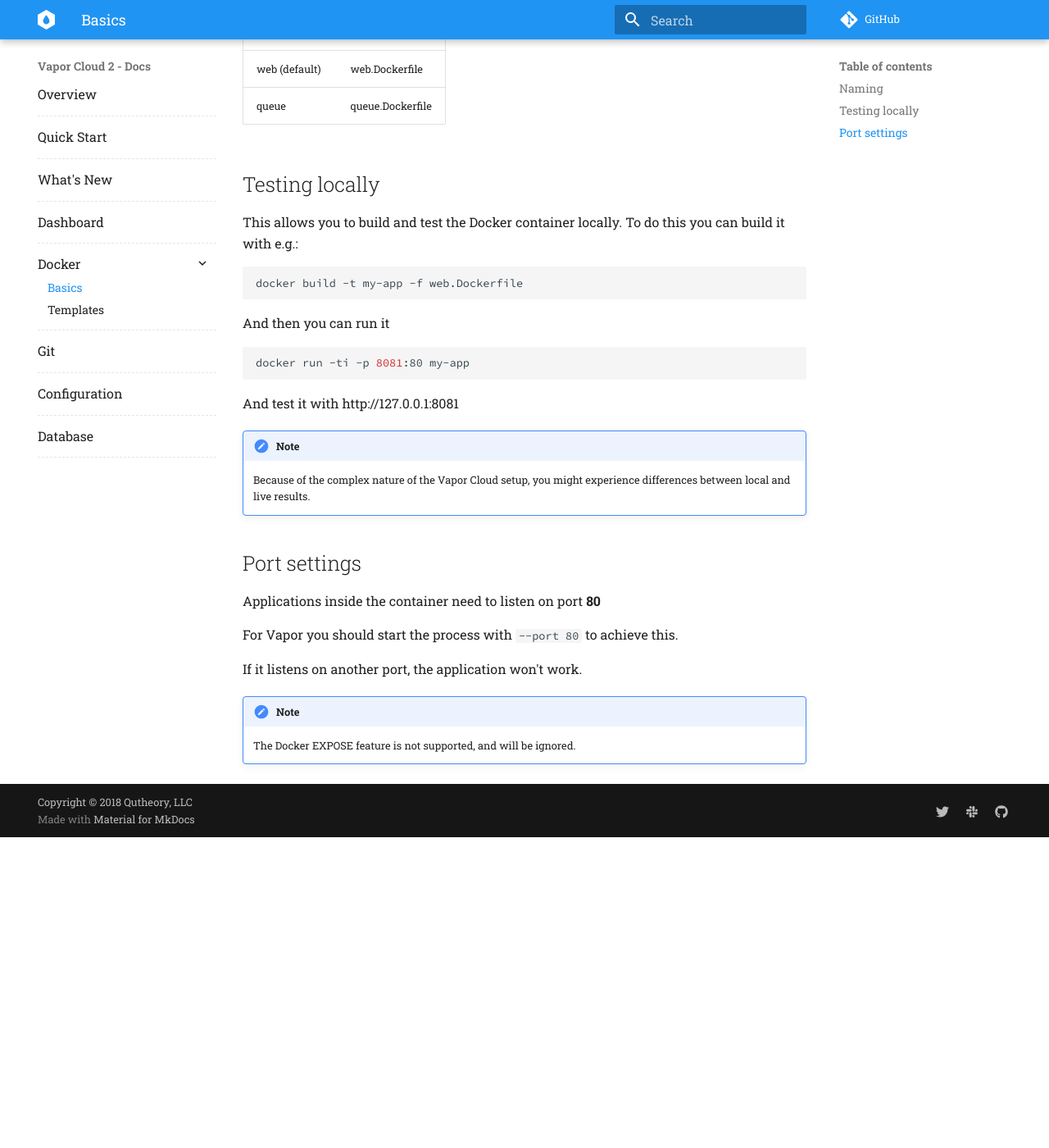
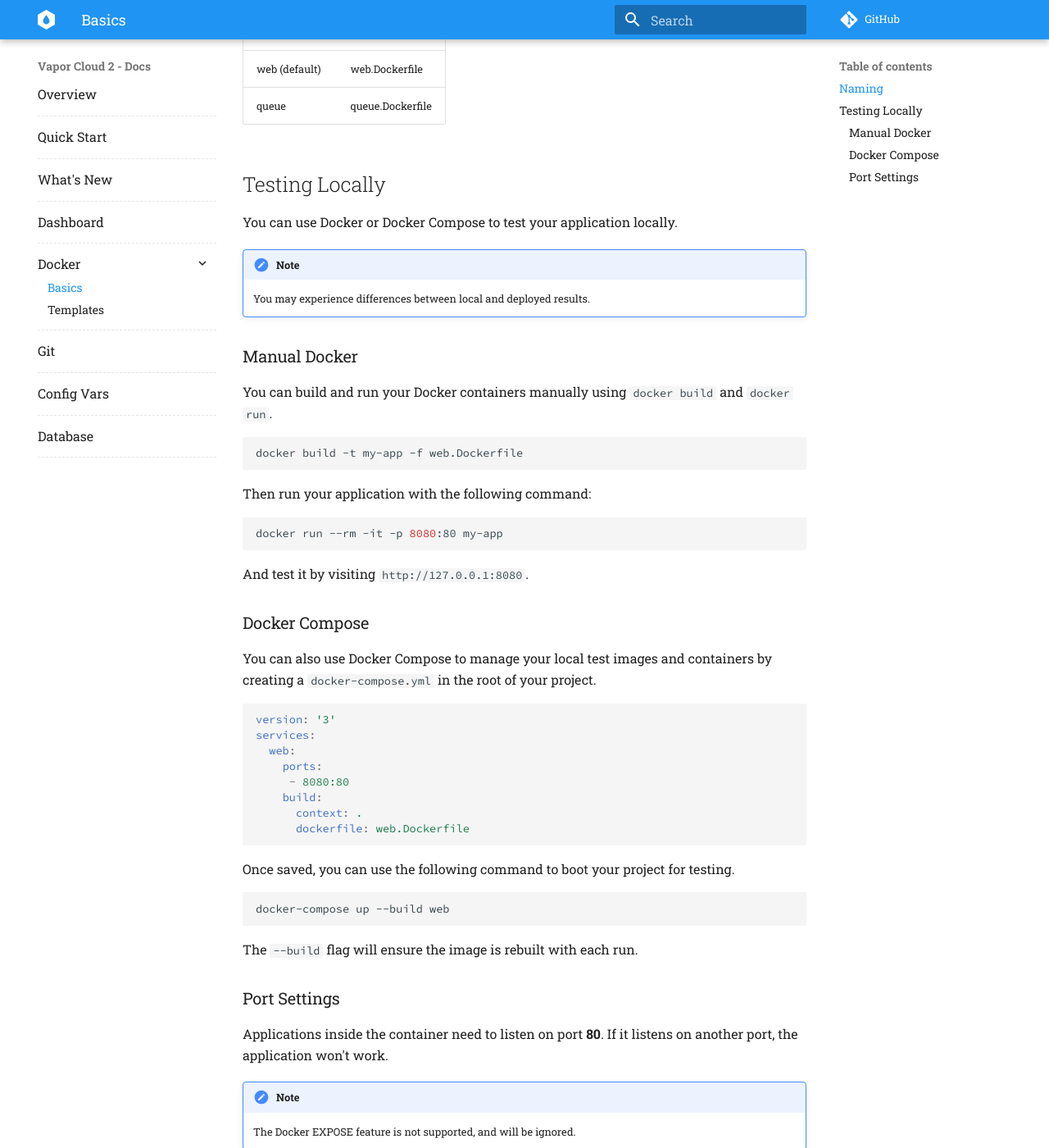
Before and after one commit to qutheory/docsv2, an MkDocs documentation site: the page built from docs/docker/basics.md, in a window 1280 px wide and 1400 px high, scrolled down 499 px. Shown: the whole window at 82% size. Built offline with MkDocs 1.6.1 and Material for MkDocs 9.7.7, drawn with Linux system fonts in a browser that asks for light colours; comment, search, counter and statistics services are not loaded; old or Windows-style settings are respelled for this version of MkDocs; before the commit the page ends 1520 px from its top, so only the background shows below that; some of the changed text lies outside the part shown.

Commit message:
proof reading updates

````diff
--- a/docs/docker/basics.md
+++ b/docs/docker/basics.md
@@ -1,6 +1,6 @@
 # Docker Basics
 
-All applications on Vapor Cloud runs in a Docker container. This gives full flexibility over
+All applications on Vapor Cloud run in a Docker container. This gives full flexibility over
 what is installed for the specific applications.
 
 Docker files in Vapor Cloud 2 should be located in the root directory (Same place as your `Package.swift` file)
@@ -18,32 +18,54 @@ For example:
 | web (default) | web.Dockerfile |
 | queue | queue.Dockerfile |
 
-## Testing locally
+## Testing Locally
 
-This allows you to build and test the Docker container locally. To do this you can build it with e.g.:
+You can use Docker or Docker Compose to test your application locally.
+
+!!! note
+    You may experience differences between local and deployed results.
+
+### Manual Docker
+
+You can build and run your Docker containers manually using `docker build` and `docker run`.
 
 ```bash
 docker build -t my-app -f web.Dockerfile
 ```
 
-And then you can run it
+Then run your application with the following command:
 
 ```bash
-docker run -ti -p 8081:80 my-app
+docker run --rm -it -p 8080:80 my-app
 ```
-And test it with http://127.0.0.1:8081
+And test it by visiting `http://127.0.0.1:8080`.
 
-!!! note
-    Because of the complex nature of the Vapor Cloud setup, you might experience differences between
-    local and live results.
+### Docker Compose
 
-## Port settings
+You can also use Docker Compose to manage your local test images and containers by creating a `docker-compose.yml` in the root of your project.
 
-Applications inside the container need to listen on port **80**
+```yml
+version: '3'
+services:
+  web:
+    ports:
+     - 8080:80
+    build:
+      context: .
+      dockerfile: web.Dockerfile
+```
 
-For Vapor you should start the process with `--port 80` to achieve this.
+Once saved, you can use the following command to boot your project for testing.
 
-If it listens on another port, the application won't work.
+```
+docker-compose up --build web
+```
+
+The `--build` flag will ensure the image is rebuilt with each run.
+
+### Port Settings
+
+Applications inside the container need to listen on port **80**. If it listens on another port, the application won't work.
 
 !!! note
     The Docker EXPOSE feature is not supported, and will be ignored.
--- a/mkdocs.yml
+++ b/mkdocs.yml
@@ -11,7 +11,7 @@ pages:
     - 'Basics': 'docker/basics.md'
     - 'Templates': 'docker/templates.md'
 - 'Git': 'git/basics.md'
-- 'Configuration': 'config/basics.md'
+- 'Config Vars': 'config/basics.md'
 - 'Database': 'database/basics.md'
 
 markdown_extensions:
````
Also changed, not shown: docker-compose.yml (added, +8 -0 lines), docs/config/basics.md (+6 -17 lines), docs/docker/templates.md (+3 -11 lines), docs/git/basics.md (+12 -12 lines), 1 other file.
